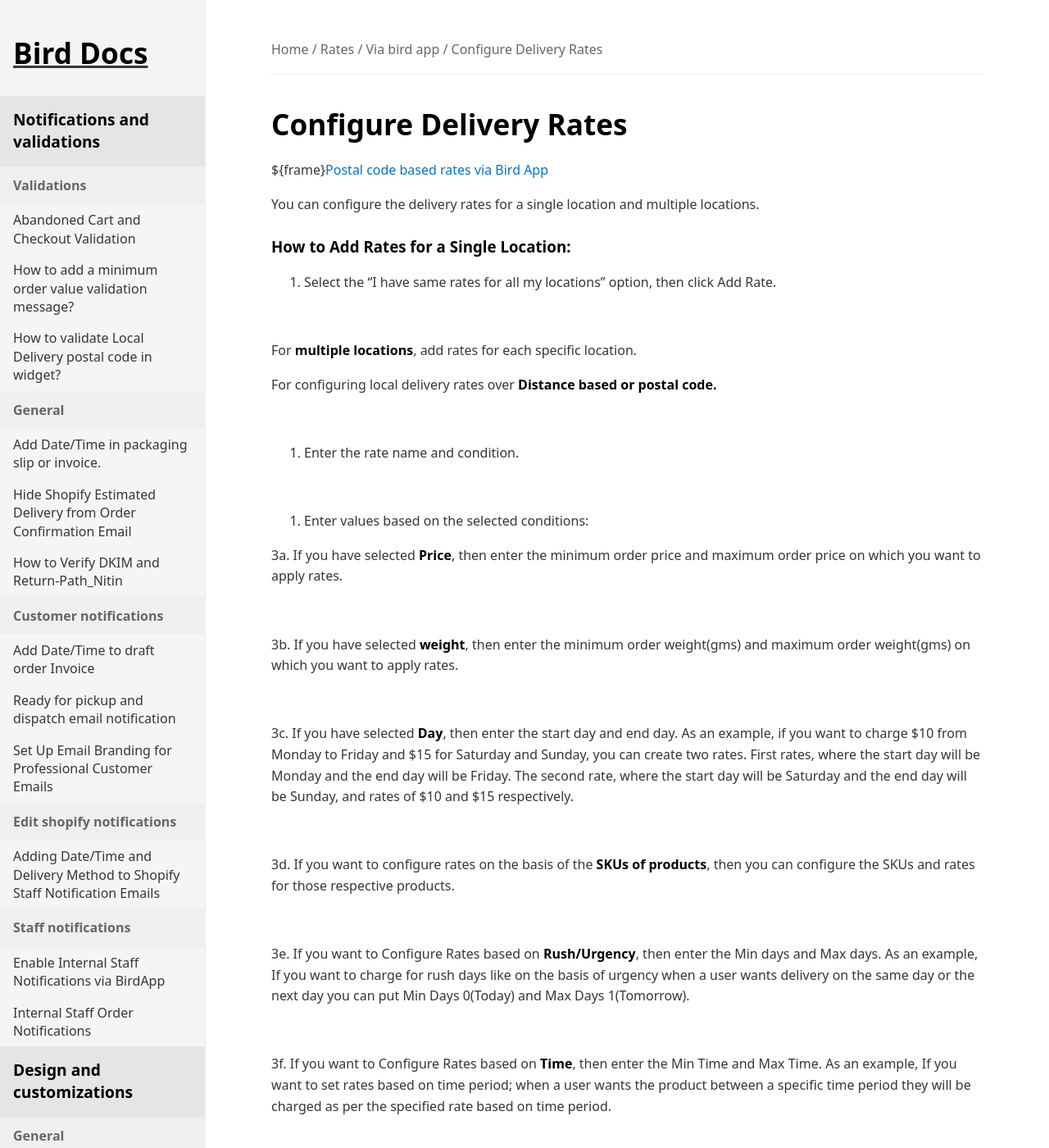
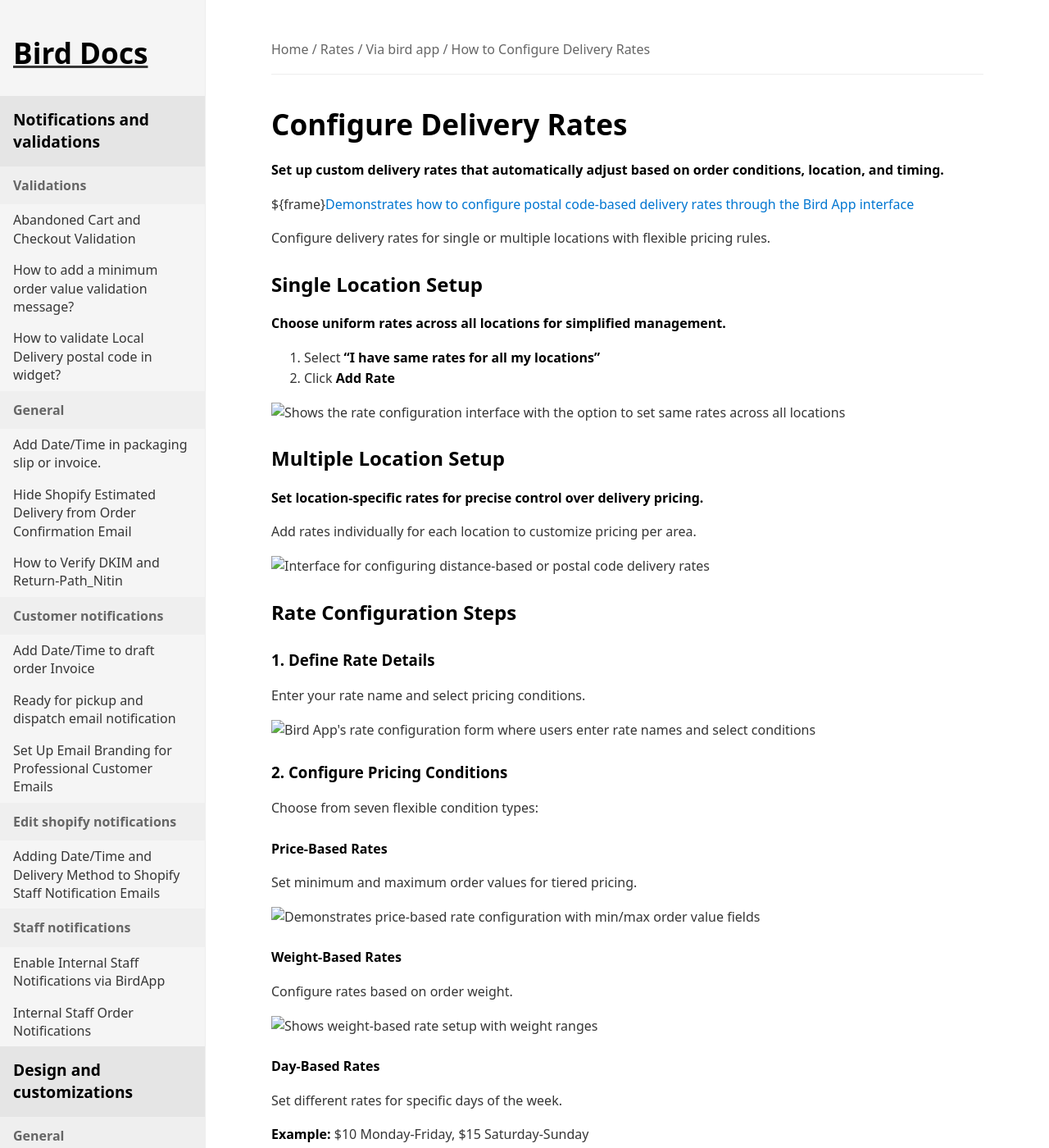
Before and after one commit to atinder/bird-docs, a Jekyll site: the page built from docs/rates/via-bird-app/configure-delivery-rates-c021e223-0f24-4b9b-aed5-82434b6afbfc.md, in a window 1280 px wide and 1400 px high. Shown: the whole window at 82% size. Built offline with Jekyll 4.4.1, drawn with Linux system fonts in a browser that asks for light colours; some of the changed text lies outside the part shown.

Commit message:
Fix: configure-delivery-rates

```diff
--- a/docs/rates/via-bird-app/configure-delivery-rates-c021e223-0f24-4b9b-aed5-82434b6afbfc.md
+++ b/docs/rates/via-bird-app/configure-delivery-rates-c021e223-0f24-4b9b-aed5-82434b6afbfc.md
@@ -1,90 +1,141 @@
 ---
 id: c021e223-0f24-4b9b-aed5-82434b6afbfc
-title: "Configure Delivery Rates"
+title: "How to Configure Delivery Rates"
 category: rates
 section: via-bird-app
 slug: configure-delivery-rates
 crisp_updated_at: 1747145122000
 crisp_url: https://help.birdchime.com/en-us/article/configure-delivery-rates-1xbrder/
-description: ""
+description: "Learn how to set up flexible delivery rates based on price, weight, time, and other conditions using the Bird Pickup & Delivery app."
 ---
 
 # Configure Delivery Rates
 
-${frame}[Postal code based rates via Bird App](https://www.loom.com/embed/cfede30a353842f99bb07be98bd66ccc?sid=16125e85-444a-4226-802a-bec455f98c8a)
+**Set up custom delivery rates that automatically adjust based on order conditions, location, and timing.**
 
-You can configure the delivery rates for a single location and multiple locations.
+${frame}[Demonstrates how to configure postal code-based delivery rates through the Bird App interface](https://www.loom.com/embed/cfede30a353842f99bb07be98bd66ccc?sid=16125e85-444a-4226-802a-bec455f98c8a)
 
-### How to Add Rates for a Single Location:
+Configure delivery rates for single or multiple locations with flexible pricing rules.
 
-1. Select the "I have same rates for all my locations" option, then click Add Rate.
+## Single Location Setup
 
-![](https://storage.crisp.chat/users/helpdesk/website/ca826b447482b000/rt1_rc5clb.png)
+**Choose uniform rates across all locations for simplified management.**
 
-For **multiple locations**, add rates for each specific location.
+1. Select **"I have same rates for all my locations"**
+2. Click **Add Rate**
 
-For configuring local delivery rates over **Distance based or postal code.**
+![Shows the rate configuration interface with the option to set same rates across all locations](https://storage.crisp.chat/users/helpdesk/website/ca826b447482b000/rt1_rc5clb.png)
 
-![](https://storage.crisp.chat/users/helpdesk/website/ca826b447482b000/rt3_52qynq.png)
+## Multiple Location Setup
 
-2. Enter the rate name and condition.
+**Set location-specific rates for precise control over delivery pricing.**
 
-![](https://storage.crisp.chat/users/helpdesk/website/ca826b447482b000/screenshot-2025-01-09-at-44212_1388zyw.png =600x415)
+Add rates individually for each location to customize pricing per area.
 
-3. Enter values based on the selected conditions:
+![Interface for configuring distance-based or postal code delivery rates](https://storage.crisp.chat/users/helpdesk/website/ca826b447482b000/rt3_52qynq.png)
 
-3a. If you have selected **Price**, then enter the minimum order price and maximum order price on which you want to apply rates.
+## Rate Configuration Steps
 
-![](https://storage.crisp.chat/users/helpdesk/website/ca826b447482b000/image_6p6e49.png =600x420)
+### 1. Define Rate Details
 
-3b. If you have selected **weight**, then enter the minimum order weight(gms) and maximum order weight(gms) on which you want to apply rates.
+Enter your rate name and select pricing conditions.
 
-![](https://storage.crisp.chat/users/helpdesk/website/ca826b447482b000/image_kb0tlu.png =600x416)
+![Bird App's rate configuration form where users enter rate names and select conditions](https://storage.crisp.chat/users/helpdesk/website/ca826b447482b000/screenshot-2025-01-09-at-44212_1388zyw.png =600x415)
 
-3c. If you have selected **Day**, then enter the start day and end day.
-As an example, if you want to charge $10 from Monday to Friday and $15 for Saturday and Sunday, you can create two rates.
-First rates, where the start day will be Monday and the end day will be Friday. The second rate, where the start day will be Saturday and the end day will be Sunday, and rates of $10 and $15 respectively.
+### 2. Configure Pricing Conditions
 
-![](https://storage.crisp.chat/users/helpdesk/website/ca826b447482b000/image_1pj7mdg.png =600x414)
+Choose from seven flexible condition types:
 
-3d. If you want to configure rates on the basis of the **SKUs of products**, then you can configure the SKUs and rates for those respective products.
+#### Price-Based Rates
 
-![](https://storage.crisp.chat/users/helpdesk/website/ca826b447482b000/image_f8d3hg.png =600x410)
+Set minimum and maximum order values for tiered pricing.
 
-3e. If you want to Configure Rates based on **Rush/Urgency**, then enter the Min days and Max days.
-As an example, If you want to charge for rush days like on the basis of urgency when a user wants delivery on the same day or the next day you can put Min  Days 0(Today) and Max Days 1(Tomorrow).
+![Demonstrates price-based rate configuration with min/max order value fields](https://storage.crisp.chat/users/helpdesk/website/ca826b447482b000/image_6p6e49.png =600x420)
 
-![](https://storage.crisp.chat/users/helpdesk/website/ca826b447482b000/image_m4i8hs.png =600x411)
+#### Weight-Based Rates
 
-3f. If you want to Configure Rates based on **Time**, then enter the Min Time and Max Time.
-As an example, If you want to set rates based on time period; when a user wants the product between a specific time period they will be charged as per the specified rate based on time period.
+Configure rates based on order weight.
 
-![](https://storage.crisp.chat/users/helpdesk/website/ca826b447482b000/image_1idwzhi.png =600x414)
+![Shows weight-based rate setup with weight ranges](https://storage.crisp.chat/users/helpdesk/website/ca826b447482b000/image_kb0tlu.png =600x416)
 
-3g. If you want to Configure Rates based on **Date** Then set the date range over the calendar.
+#### Day-Based Rates
 
-![](https://storage.crisp.chat/users/helpdesk/website/ca826b447482b000/image_1h3u07o.png =600x455)
+Set different rates for specific days of the week.
 
-3h. Based on **Multiple conditions**
-As an example, if you want to set rates on the basis of day and price, you can select multiple conditions.
+**Example:** $10 Monday-Friday, $15 Saturday-Sunday
 
-![](https://storage.crisp.chat/users/helpdesk/website/ca826b447482b000/image_eudmil.png =600x466)
+![Day-based rate configuration](https://storage.crisp.chat/users/helpdesk/website/ca826b447482b000/image_1pj7mdg.png =600x414)
 
-Click on **Add condition** and you can add multiple conditions to the rate.
+#### SKU-Based Rates
 
-**Define values for conditions:**
-* For Price, set min and max order prices.
-* For Weight, set min and max order weights(gms).
-* For Day, specify start and end days.
-* For SKUs, configure product-specific rates.
-* For Rush, enter min and max rush days.
-* For Time, set min and max delivery times.
-* For Multiple Conditions, combine criteria.
-* For Date, set the date range.
+Apply specific rates to individual products by SKU.
 
-| Note: Modify rates anytime to suit your requirements.
+![SKU-based rate configuration for product-specific pricing](https://storage.crisp.chat/users/helpdesk/website/ca826b447482b000/image_f8d3hg.png =600x410)
 
-## To configure rates from our app:
+#### Rush Delivery Rates
 
-1. [Configure pickup rates](https://help.birdchime.com/en-us/article/configure-pickup-rates-1n7gumb/)
-2. [Configure shipping rates](https://help.birdchime.com/en-us/article/configure-shipping-rates-llsy16/)
+Charge premium rates for urgent deliveries.
+
+**Example:** Same-day (0 days) or next-day (1 day) delivery
+
+![Demonstrates rush delivery ("urgency") rate setup with min/max day ranges](https://storage.crisp.chat/users/helpdesk/website/ca826b447482b000/image_m4i8hs.png =600x411)
+
+#### Time-Based Rates
+
+Set rates for specific delivery time slots.
+
+![Shows time-based rate configuration with time range selection](https://storage.crisp.chat/users/helpdesk/website/ca826b447482b000/image_1idwzhi.png =600x414)
+
+#### Date-Based Rates
+
+Configure rates for specific date ranges using the calendar.
+
+![Displays date-based rate setup with calendar date range selection](https://storage.crisp.chat/users/helpdesk/website/ca826b447482b000/image_1h3u07o.png =600x455)
+
+#### Multiple Conditions
+
+Combine multiple criteria for complex pricing rules.
+
+**Example:** Different rates for weekdays with orders over $50
+
+![Shows multiple condition rate option](https://storage.crisp.chat/users/helpdesk/website/ca826b447482b000/image_eudmil.png =600x466)
+
+Click **Add condition** to combine multiple pricing factors.
+
+## Condition Value Guidelines
+
+- **Price:** Set minimum and maximum order values
+- **Weight:** Configure weight ranges in grams
+- **Day:** Specify start and end days of the week
+- **SKU:** Add product-specific rate configurations
+- **Urgency:** Define minimum and maximum rush delivery days
+- **Time:** Set delivery time slot ranges
+- **Date:** Choose calendar date ranges
+- **Multiple:** Combine any of the above conditions
+
+## Rate Management
+
+**Modify your rates anytime to match changing business needs.**
+
+Update rate configurations, conditions, and pricing as your delivery requirements evolve.
+
+## Related Configuration Guides
+
+- [Configure pickup rates](https://help.birdchime.com/en-us/article/configure-pickup-rates-1n7gumb/)
+- [Configure shipping rates](https://help.birdchime.com/en-us/article/configure-shipping-rates-llsy16/)
+
+## FAQs
+
+##### Can I set different rates for different locations?
+Yes, you can configure location-specific rates by adding rates individually for each location instead of using uniform rates.
+
+##### How do I charge extra for rush deliveries?
+Use the Urgency condition type and set minimum days to 0 (same day) and maximum days to 1 (next day) with your premium rate.
+
+##### Can I combine multiple pricing conditions?
+Yes, click "Add condition" to combine price, weight, day, time, and other factors for complex pricing rules.
+
+##### How often can I update my delivery rates?
+You can modify rates anytime through the Bird App dashboard to match your changing business needs.
+
+For more general questions, see our main [FAQs page](https://help.birdchime.com/en-us/category/faqs-1ygmxau/).
```
